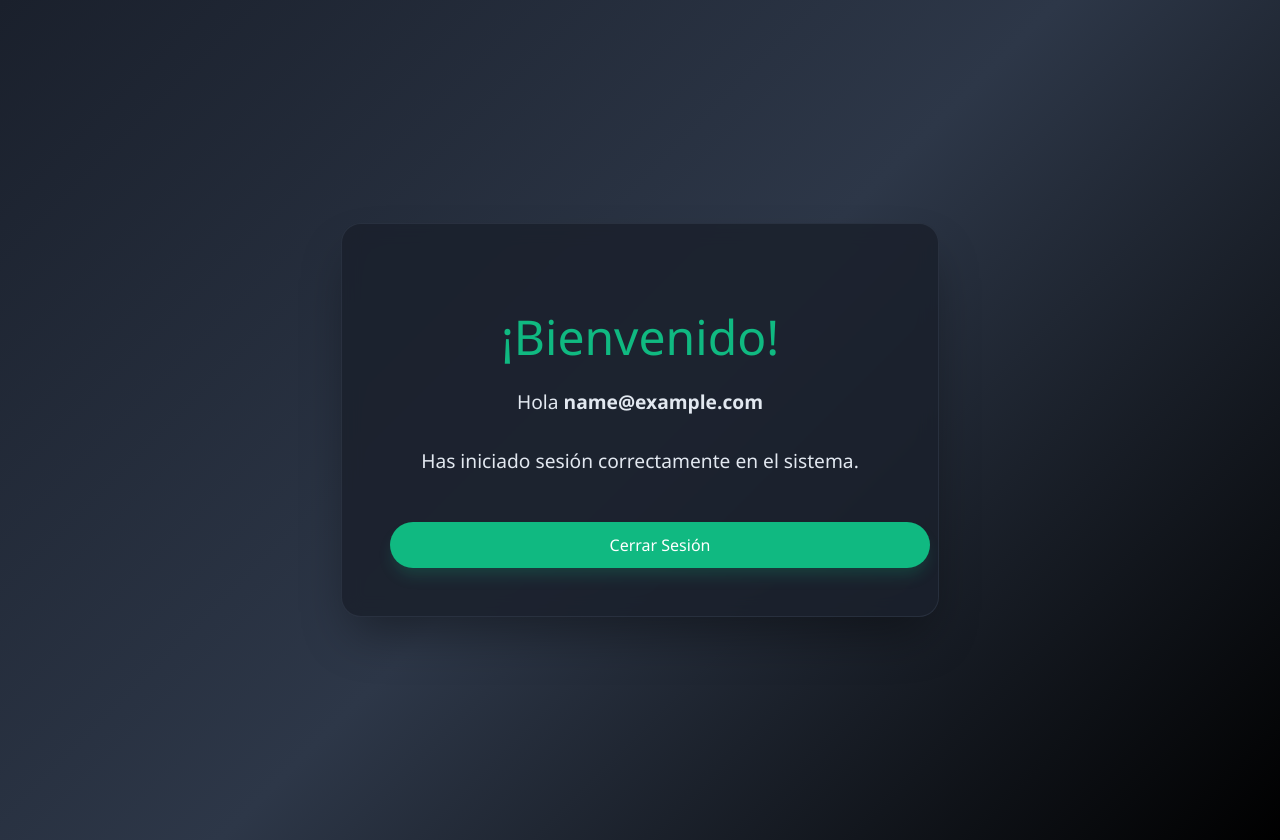
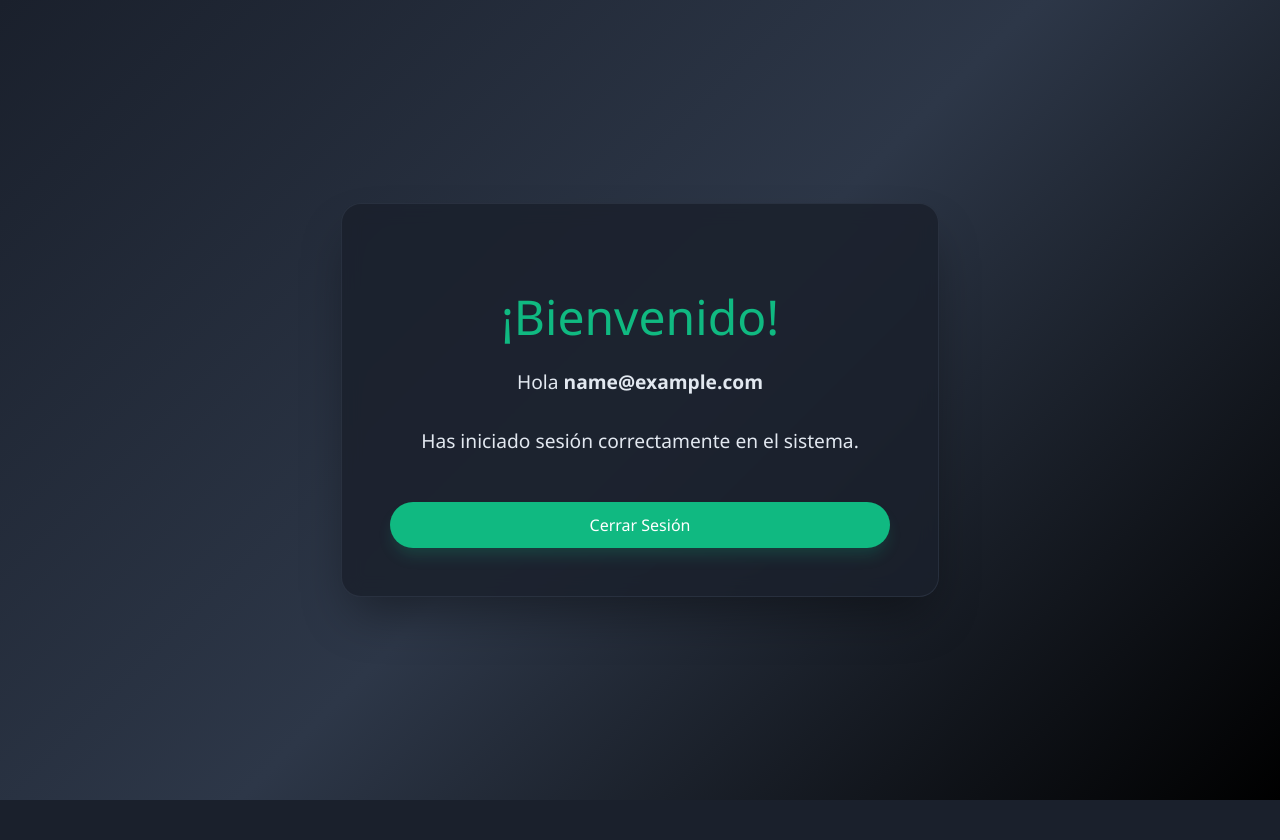
Before and after one commit to papittas/login-main, a PHP site: page /accesocorrecto.php in a window 1280 px wide. After the commit the page ends 800 px from the top, so only its background shows below. Run offline with PHP 8.4, Linux system fonts and the light colour scheme; the visitor is signed in with stand-in values (Sample User, id 1).

Commit message:
Centrado del inicio correcto

```diff
--- a/css/styles.css
+++ b/css/styles.css
@@ -1,4 +1,6 @@
+
 /* Estilos generales */
+
 body {
     background: linear-gradient(135deg, #1a202c 0%, #2d3748 50%, #000000 100%);
     min-height: 100vh;
@@ -76,6 +78,10 @@ body {
     box-shadow: 0 10px 15px -3px rgba(16, 185, 129, 0.2);
     width: 100%;
     cursor: pointer;
+    display: block;
+    margin: 1rem auto 0 auto; /* Cambia esta línea */
+    text-align: center;
+    box-sizing: border-box; /* Agrega esta línea */
 }
 
 .btn-primary:hover {
@@ -228,11 +234,15 @@ body {
 
 /* Página de bienvenida */
 .welcome-container {
-    min-height: 100vh;
+    position: absolute;
+    inset: 0; /* top: 0; right: 0; bottom: 0; left: 0 */
+
+    height: 100vh; /* Usamos height en vez de min-height para evitar overflow */
     display: flex;
     align-items: center;
     justify-content: center;
-    padding: 20px;
+    padding: 0; /* Quitamos padding que causa scroll */
+    overflow: hidden; /* Previene scroll innecesario */
 }
 
 .welcome-card {
@@ -245,6 +255,7 @@ body {
     text-align: center;
     max-width: 500px;
     width: 100%;
+
 }
 
 .welcome-title {
@@ -324,3 +335,9 @@ body {
 .d-block { display: block; }
 .d-flex { display: flex; }
 .mx-auto { margin-left: auto; margin-right: auto; }
+
+
+
+.d-block { display: block; }
+.d-flex { display: flex; }
+.mx-auto { margin-left: auto; margin-right: auto; }
```
